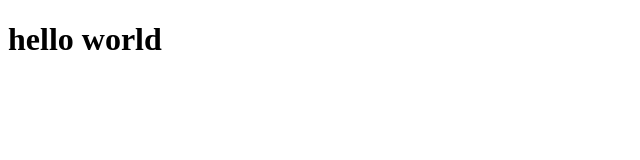
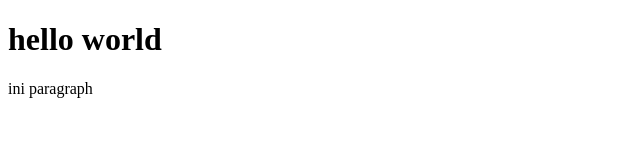
Before and after one commit to KucingRumahan/test-git, a plain HTML site: page index.html in a window 1280 px wide. Shown: the whole page, without its empty margins (0-640 px from the left). Drawn offline with Linux system fonts and the light colour scheme.

Commit message:
menambah tag html

```diff
--- a/index.html
+++ b/index.html
@@ -8,5 +8,6 @@
 </head>
 <body>
     <h1>hello world</h1>
+    <p>ini paragraph</p>
 </body>
 </html>
```
